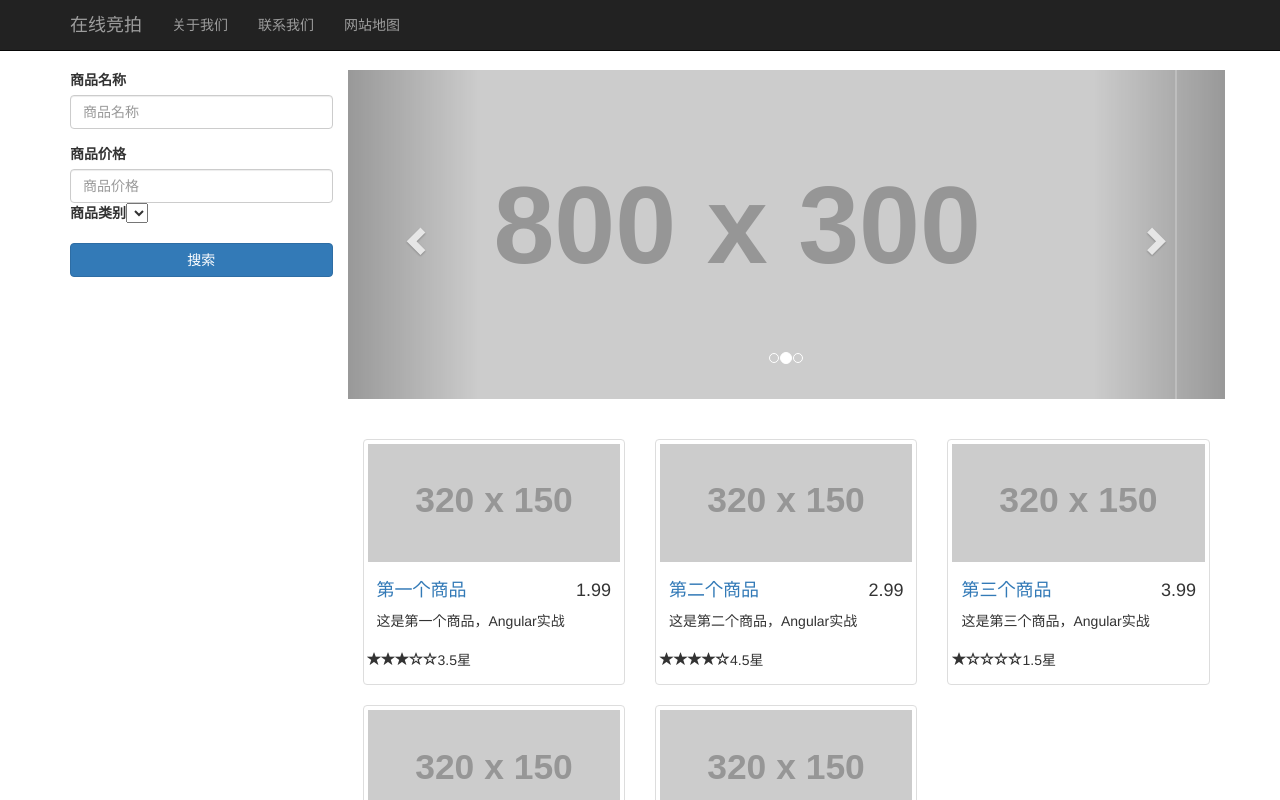
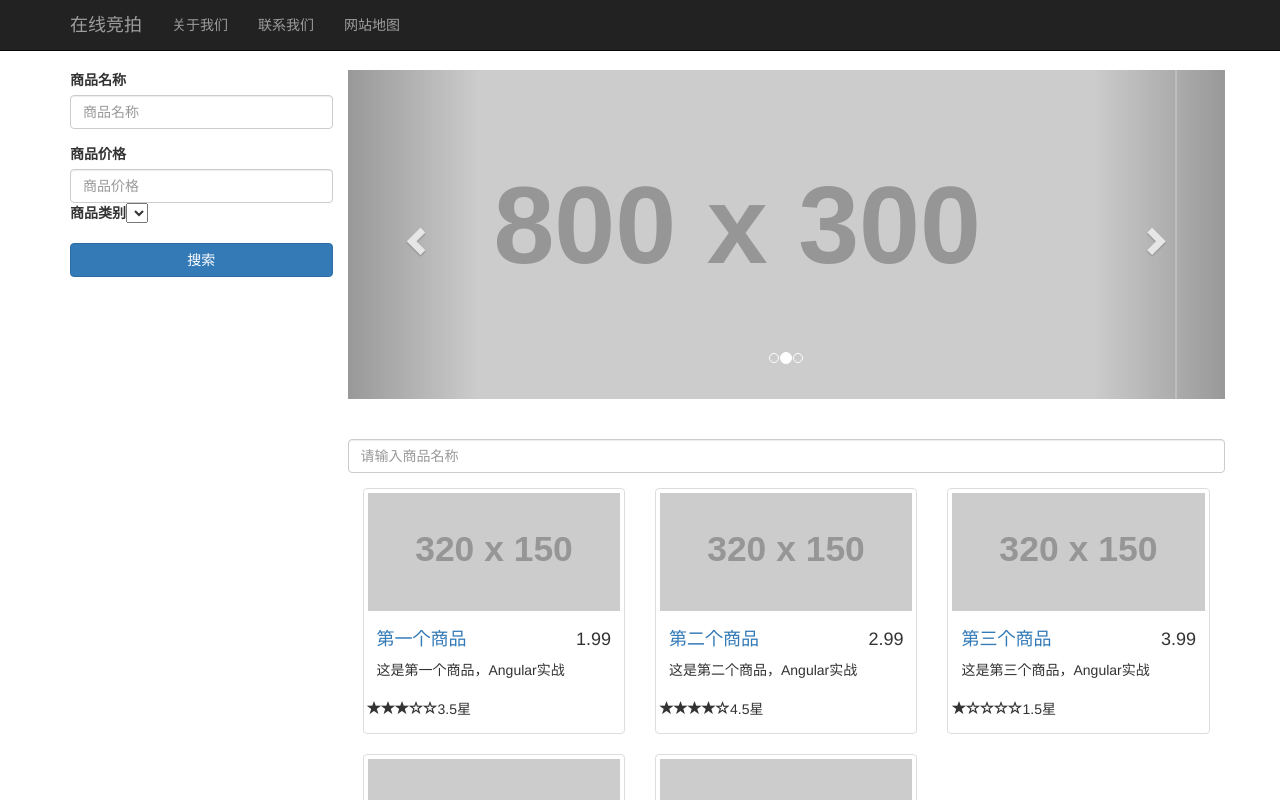
Before and after one commit to alittleanimal/Angular0106Demo, an Angular app: page / in a window 1280 px wide. Shown: the top 800 px of the page. Built offline with nearby package versions, Linux system fonts and the light colour scheme.

Commit message:
add search

```diff
--- /dev/null
+++ b/src/app/pipe/filter.pipe.ts
@@ -0,0 +1,18 @@
+import { Pipe, PipeTransform } from "@angular/core";
+
+@Pipe({
+    name: 'filter'
+})
+
+export class FilterPipe implements PipeTransform {
+    transform(list: any[], filterField: string, keyword: string): any{
+        if(!filterField || !keyword){
+            return list;
+        }
+
+        return list.filter( item => {
+            let fieldValue = item[filterField];
+            return fieldValue.indexOf(keyword) >= 0;
+        });
+    }
+}
--- a/src/app/product/product.component.html
+++ b/src/app/product/product.component.html
@@ -1,4 +1,11 @@
-<div *ngFor = "let product of products" class = "col-md-4 col-sm-4 col-lg-4">
+<div class="row">
+  <div class="col-sm-12">
+    <div class="form-group">
+      <input placeholder="请输入商品名称" class="form-control" [formControl] = "titleFilter">
+    </div>
+  </div>
+</div>
+<div *ngFor = "let product of products | filter: 'title':keyword" class = "col-md-4 col-sm-4 col-lg-4">
   <div class="thumbnail">
     <img [src]="imgUrl" alt="">
     <div class="caption">
--- a/src/app/product/product.component.ts
+++ b/src/app/product/product.component.ts
@@ -1,5 +1,7 @@
 import { Component, OnInit } from '@angular/core';
 import { ProductService, Product } from '../shared/product.service';
+import { FormControl } from '@angular/forms';
+import 'rxjs/Rx'
 
 @Component({
   selector: 'app-product',
@@ -11,7 +13,15 @@ export class ProductComponent implements OnInit {
   private products: Product[];
   private imgUrl = "http://via.placeholder.com/320x150";
 
-  constructor(private productService: ProductService) { }
+  private keyword: string;
+
+  private titleFilter: FormControl = new FormControl();
+
+  constructor(private productService: ProductService) {
+    this.titleFilter.valueChanges
+      .debounceTime(500)
+      .subscribe(value => this.keyword = value);
+  }
 
   ngOnInit() {
 
```
Also changed, not shown: src/app/app.module.ts (+7 -2 lines).
